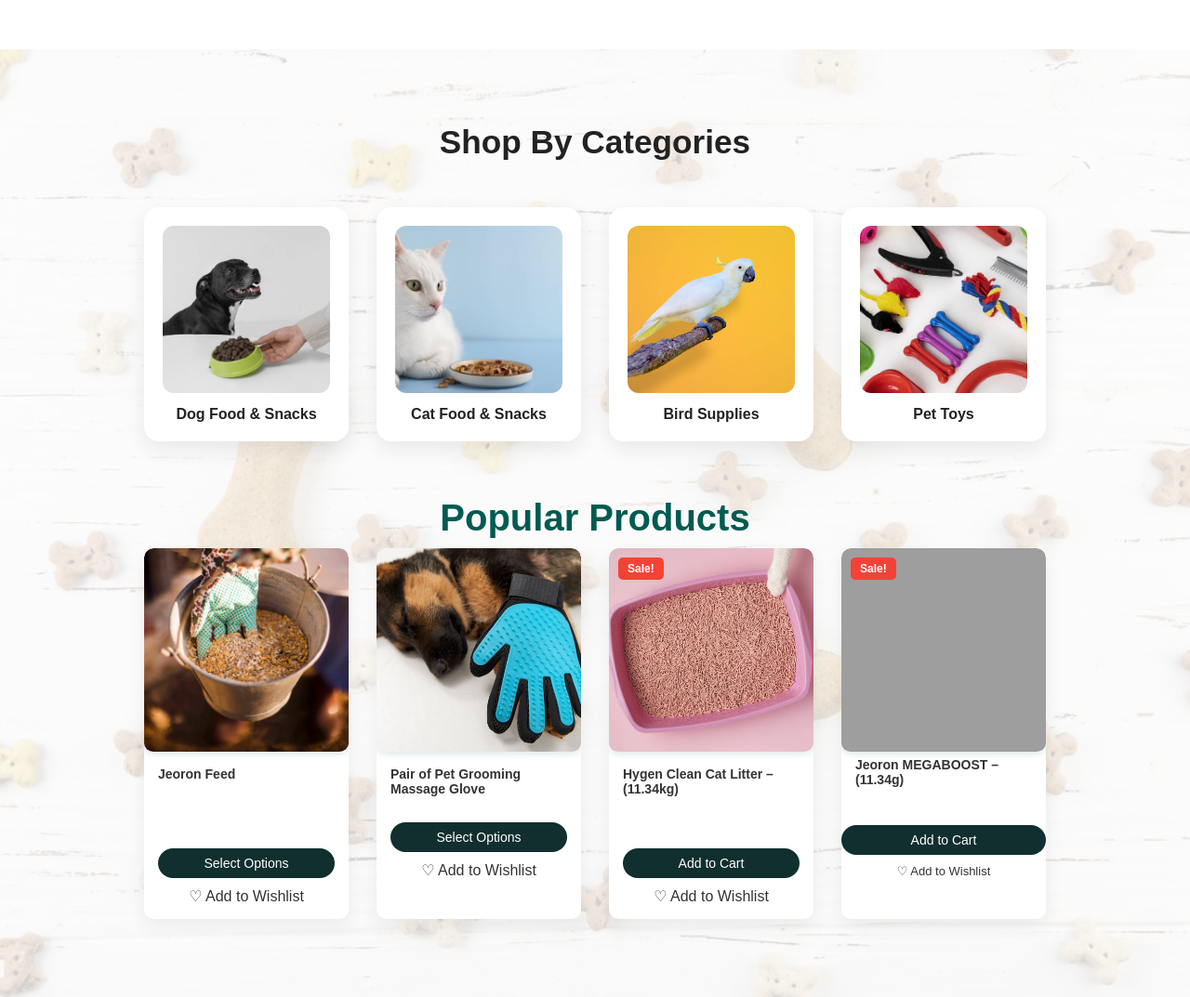
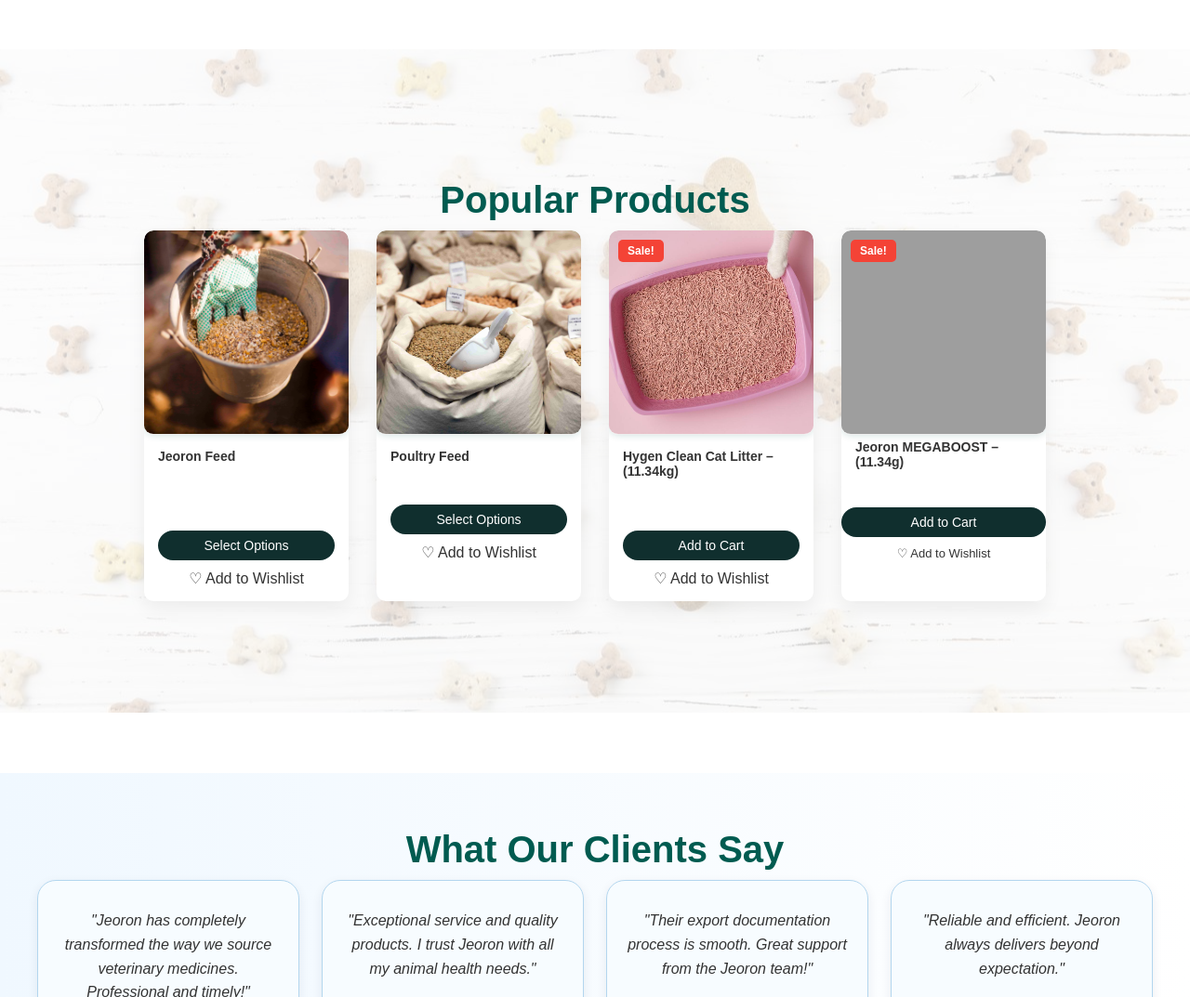
Before and after one commit to Davisa01/jeoron-website, a plain HTML site: page index.html in a window 1280 px wide. Shown: the part 4740-5813 px from the top of the page at 93% size. Drawn offline with Linux system fonts and the light colour scheme; grey boxes are pictures that could not be loaded.

Commit message:
Updated index.html, added poultry feed image, and updated MEGABOOST+ image

```diff
--- a/index.html
+++ b/index.html
@@ -350,24 +350,6 @@
 <section class="shop-categories">
   <div class="shop-bg"></div>
   <div class="shop-content">
-    <h2>Shop By Categories</h2>
-    <div class="category-grid">
-      <div class="category-card">
-        <img src="image/side-view-hand-holding-dog-food-bowl.jpg" alt="Dog Food">
-        <p>Dog Food & Snacks</p>
-      </div>
-      <div class="category-card">
-        <img src="image/close-up-adorable-pet-eating.jpg" alt="Cat Food">
-        <p>Cat Food & Snacks</p>
-      </div>
-      <div class="category-card">
-        <img src="image/closeup-shot-sulphur-crested-cockatoo-perched-branch-yellow-background.jpg">
-        <p>Bird Supplies</p>
-      </div>
-      <div class="category-card">
-        <img src="image/still-life-pet-toys.jpg" alt="Pet Toys">
-        <p>Pet Toys</p>
-      </div>
     </div>
   </div>
 
@@ -403,10 +385,10 @@
     <!-- Product 2 -->
     <div class="product-card">
       <div class="product-image">
-        <img src="image/german-shepherd-dog-sleeping-with-black-blue-dotted-gloves-white-background.jpg" alt="Pet Grooming Gloves">
+        <img src="image/pultry feed.jpg" alt="Pet Grooming Gloves">
       </div>
       <div class="product-info">
-        <h3>Pair of Pet Grooming Massage Glove</h3>
+        <h3>Poultry Feed</h3>
         <div class="price">
           <span class="new-price"></span>
         </div>
```
Also changed, not shown: image/pultry feed.jpg (added).
